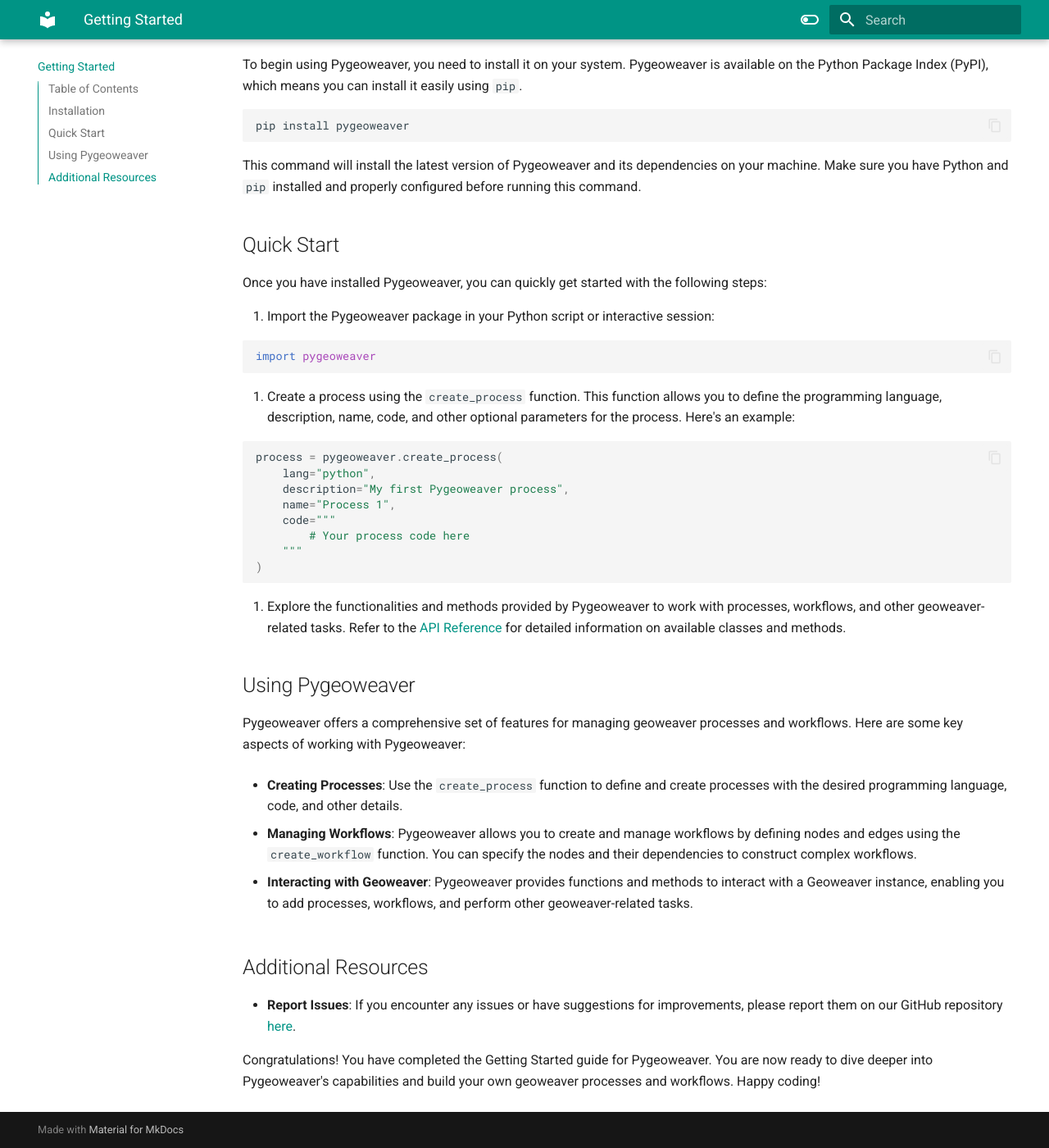
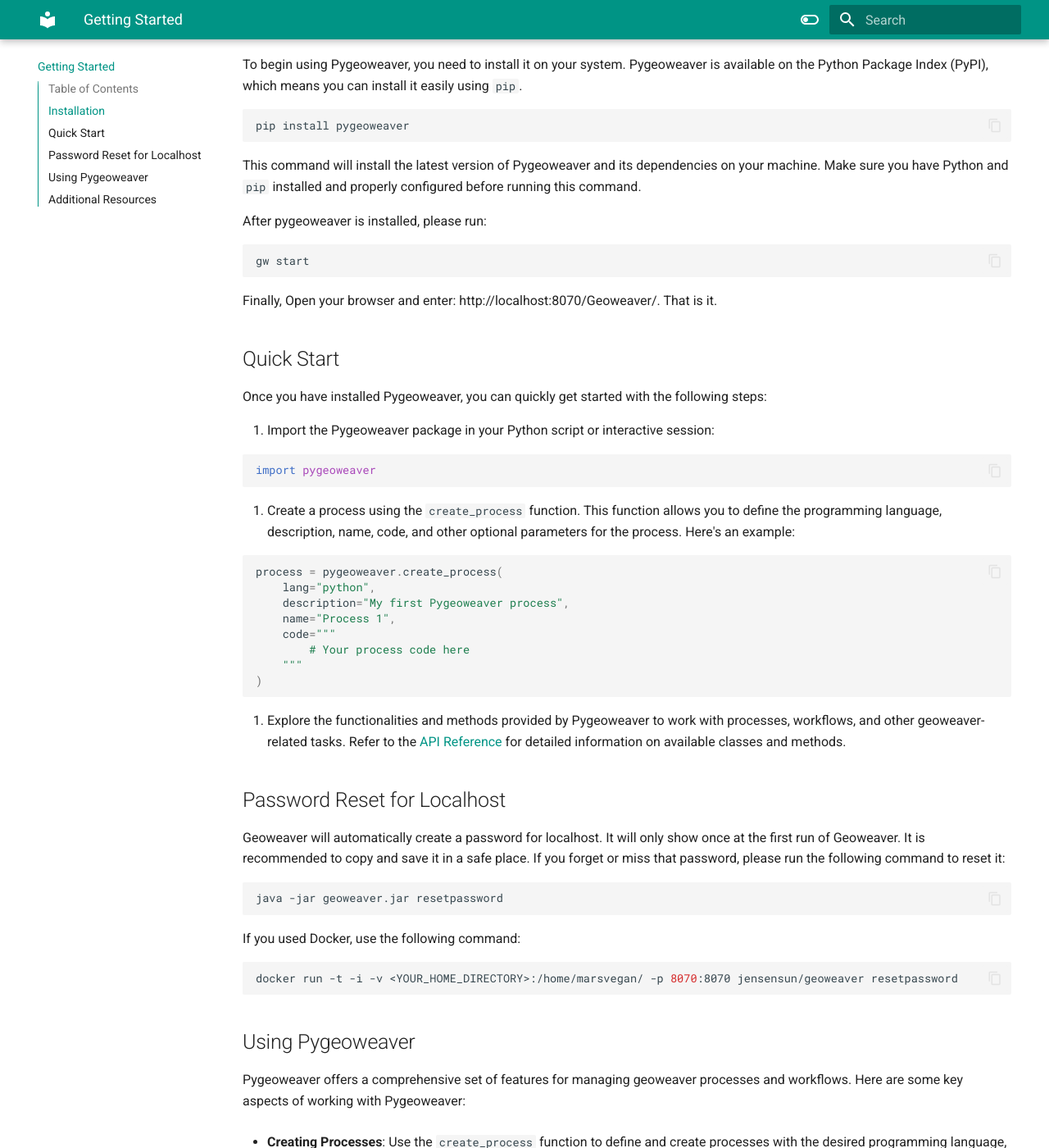
Before and after one commit to gokulprathin8/pygeoweaver-readthedocs, an MkDocs documentation site: the page built from docs/index.md, in a window 1280 px wide and 1400 px high, scrolled down 521 px. Shown: the whole window at 82% size. Built offline with MkDocs 1.6.1 and Material for MkDocs 9.7.7, drawn with Linux system fonts in a browser that asks for light colours.

Commit message:
Update index.md

````diff
--- a/docs/index.md
+++ b/docs/index.md
@@ -17,6 +17,14 @@ pip install pygeoweaver
 ```
 
 This command will install the latest version of Pygeoweaver and its dependencies on your machine. Make sure you have Python and `pip` installed and properly configured before running this command.
+
+After pygeoweaver is installed, please run:
+
+```shell
+gw start
+```
+
+Finally, Open your browser and enter: http://localhost:8070/Geoweaver/. That is it.
 
 ## Quick Start
 
@@ -43,6 +51,20 @@ process = pygeoweaver.create_process(
 
 3. Explore the functionalities and methods provided by Pygeoweaver to work with processes, workflows, and other geoweaver-related tasks. Refer to the [API Reference](/en/latest/API%20Reference/create-process-from-file/) for detailed information on available classes and methods.
 
+## Password Reset for Localhost
+
+Geoweaver will automatically create a password for localhost. It will only show once at the first run of Geoweaver. It is recommended to copy and save it in a safe place. If you forget or miss that password, please run the following command to reset it:
+
+```shell
+java -jar geoweaver.jar resetpassword
+```
+
+If you used Docker, use the following command:
+
+```shell
+docker run -t -i -v <YOUR_HOME_DIRECTORY>:/home/marsvegan/ -p 8070:8070 jensensun/geoweaver resetpassword
+```
+
 ## Using Pygeoweaver
 
 Pygeoweaver offers a comprehensive set of features for managing geoweaver processes and workflows. Here are some key aspects of working with Pygeoweaver:
````
